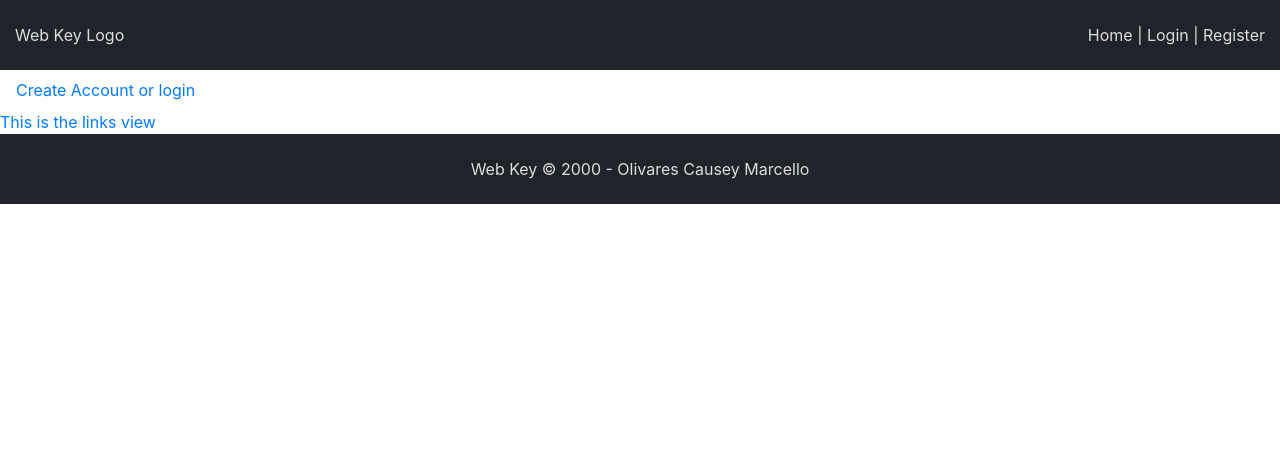
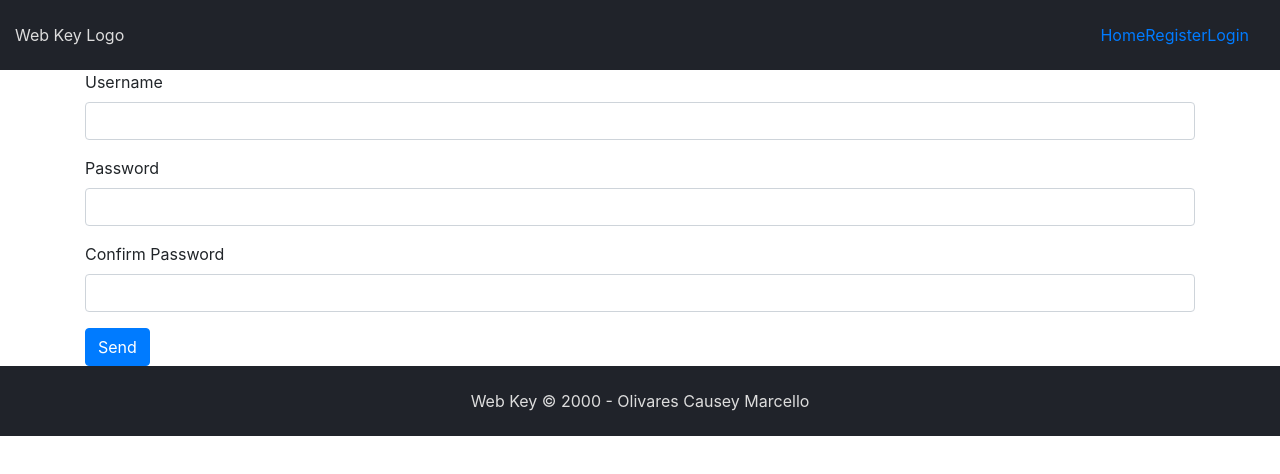
Before and after one commit to nico-olivares/webkey, a React (Create React App) app: page /register in a window 1280 px wide. Shown: the top 474 px of the page. Built offline with nearby package versions, Linux system fonts and the light colour scheme; no server answers.

Commit message:
adding paths to our pages link

```diff
--- a/src/components/App.js
+++ b/src/components/App.js
@@ -2,11 +2,14 @@ import React, { useState, useEffect } from 'react';
 import Header from '../components/Header';
 import Main from '../components/Main';
 import Footer from '../components/Footer';
-import { BrowserRouter as Router, Route, Link } from 'react-router-dom';
+import { BrowserRouter as Router, Route, Link, Switch, withRouter } from 'react-router-dom';
 import Auth from '../pages/Auth'
+
 import 'bootstrap/dist/css/bootstrap.min.css';
 import { getSomething } from '../api';
 import Links from '../pages/Links';
+import Login from '../pages/Login';
+import Register from '../pages/Register'
 
 const App = () => {
     const [message, setMessage] = useState('');
@@ -23,16 +26,18 @@ const App = () => {
 
     return (
         <div className='App'>
-            <>
+            <Router>
                 <Header />
-                <Router>
-                    <Link className="nav-link" to="/auth">Create Account or login</Link>
-                    <Link to="/" >This is the links view</Link>
-                    <Route path='/auth' exact render={() => <Auth />} />
-                    <Route path='/' exact render={() => <Links />} />
-                </Router>
+                <Switch>
+                    <Route path='/login' exact render={() => <Login />} />
+
+                    <Route path='/register' exact render={() => <Register />} />
+
+                    <Route path='/home' exact render={() => <Links />} />
+                </Switch>
                 <Footer />
-            </>
+            </Router>
+
         </div>
     );
 
--- a/src/components/Header.js
+++ b/src/components/Header.js
@@ -1,22 +1,44 @@
 import React from 'react';
-import { BrowserRouter as Router, Route, Link } from 'react-router-dom';
+import { BrowserRouter as Router, Route, Link, Switch, useRouteMatch } from 'react-router-dom';
 
 import './Header.css'
 
 import Container from 'react-bootstrap/Container';
 import Row from 'react-bootstrap/esm/Row'
 import Col from 'react-bootstrap/esm/Col'
+import Navbar from 'react-bootstrap/Navbar'
+
+import Links from '../pages/Links';
+import Register from '../pages/Register';
+import Login from "../pages/Login";
+import Auth from "../pages/Auth"
 
 function Header() {
+    let { path, url } = useRouteMatch();
     return (
+
         <Container id="header" fluid={true}>
             <Row>
                 <Col id="logo" md={6} sm={12}>
                     <div>Web Key Logo</div>
                 </Col>
+
                 <Col id="info" md={6} sm={12}>
-                    <div>Home | Login | Register</div>
+                    <div>
+                        <Navbar>
+
+                            <Link to="/home">Home</Link>
+                            {/* <Route path='/' exact render={() => <Links />} /> */}
+
+                            <Link to="/register">Register</Link>
+                            {/* <Route path='/register' exact render={() => <Register />} /> */}
+
+                            <Link to="/login">Login</Link>
+                            {/* <Route path='/login' exact render={() => <Login />} /> */}
+                        </Navbar>
+                    </div>
                 </Col>
+
             </Row>
         </Container>
     )
--- a/src/pages/Auth.js
+++ b/src/pages/Auth.js
@@ -1,34 +1,34 @@
 import React from 'react';
 import { BrowserRouter as Router, Route, Link, redirect } from 'react-router-dom';
+import { useState, useEffect } from 'react'
+
 import Container from 'react-bootstrap/Container';
 import Row from 'react-bootstrap/esm/Row'
 import Col from 'react-bootstrap/esm/Col'
 import Form from 'react-bootstrap/esm/Form'
 import Button from 'react-bootstrap/Button'
 
+import Register from './Register';
+import Login from './Login';
 
 
-function Auth() {
-    return (
-        <Container>
-            <Form>
-                <Form.Group>
-                    <Form.Label htmlFor="username">Username</Form.Label>
-                    <Form.Control id="username" name="username" type="text" value="" />
-                </Form.Group>
 
 
-                <Form.Group>
-                    <Form.Label htmlFor="password">Password</Form.Label>
-                    <Form.Control id="password" name="Password" type="text" value="" />
-                </Form.Group>
+function Auth(props) {
 
+    const [message, setMessage] = useState();
 
-                <Button className="d-inline-block" variant="primary" type="submit" >
-                    Send
-                        </Button>
-            </Form>
-        </Container>
+    console.log('this is the props...', props)
+    return (
+        <Router>
+            <>
+                <Link className="nav-link" to="/auth/register">Create Account</Link>
+                <Route path='/auth' exact render={() => <Register />} />
+
+                <Link className="nav-link" to="/auth/login">Login</Link>
+                <Route path='/login' exact render={() => <Login />} />
+            </>
+        </Router>
     )
 
 }
--- /dev/null
+++ b/src/pages/Login.js
@@ -0,0 +1,39 @@
+import React from 'react';
+import { BrowserRouter as Router, Route, Link, redirect } from 'react-router-dom';
+
+import Main from '../components/Main';
+
+import Container from 'react-bootstrap/Container';
+import Row from 'react-bootstrap/esm/Row'
+import Col from 'react-bootstrap/esm/Col'
+import Form from 'react-bootstrap/esm/Form'
+import Button from 'react-bootstrap/Button'
+
+
+
+
+
+
+function Login() {
+    return (
+        <Container>
+            <Form>
+                <Form.Group>
+                    <Form.Label htmlFor="username">Username</Form.Label>
+                    <Form.Control id="username" name="username" type="text" value="" />
+                </Form.Group>
+
+
+                <Form.Group>
+                    <Form.Label htmlFor="password">Password</Form.Label>
+                    <Form.Control id="password" name="Password" type="text" value="" />
+                </Form.Group>
+
+                <Button className="d-inline-block" variant="primary" type="submit" >
+                    Login
+            </Button>
+            </Form>
+        </Container>
+    )
+}
+export default Login
--- /dev/null
+++ b/src/pages/Register.js
@@ -0,0 +1,44 @@
+import React from 'react';
+import { BrowserRouter as Router, Route, Link, redirect } from 'react-router-dom';
+
+import Main from '../components/Main';
+
+import Container from 'react-bootstrap/Container';
+import Row from 'react-bootstrap/esm/Row'
+import Col from 'react-bootstrap/esm/Col'
+import Form from 'react-bootstrap/esm/Form'
+import Button from 'react-bootstrap/Button'
+
+
+
+
+
+
+function Register() {
+    return (
+        <Container>
+            <Form>
+                <Form.Group>
+                    <Form.Label htmlFor="username">Username</Form.Label>
+                    <Form.Control id="username" name="username" type="text" value="" />
+                </Form.Group>
+
+
+                <Form.Group>
+                    <Form.Label htmlFor="password">Password</Form.Label>
+                    <Form.Control id="password" name="Password" type="text" value="" />
+                </Form.Group>
+
+                <Form.Group>
+                    <Form.Label htmlFor="confirm-password">Confirm Password</Form.Label>
+                    <Form.Control id="password" name="Password" type="text" value="" />
+                </Form.Group>
+
+                <Button className="d-inline-block" variant="primary" type="submit" >
+                    Send
+            </Button>
+            </Form>
+        </Container>
+    )
+}
+export default Register
```
Also changed, not shown: src/pages/Links.js (+4 -3 lines).
